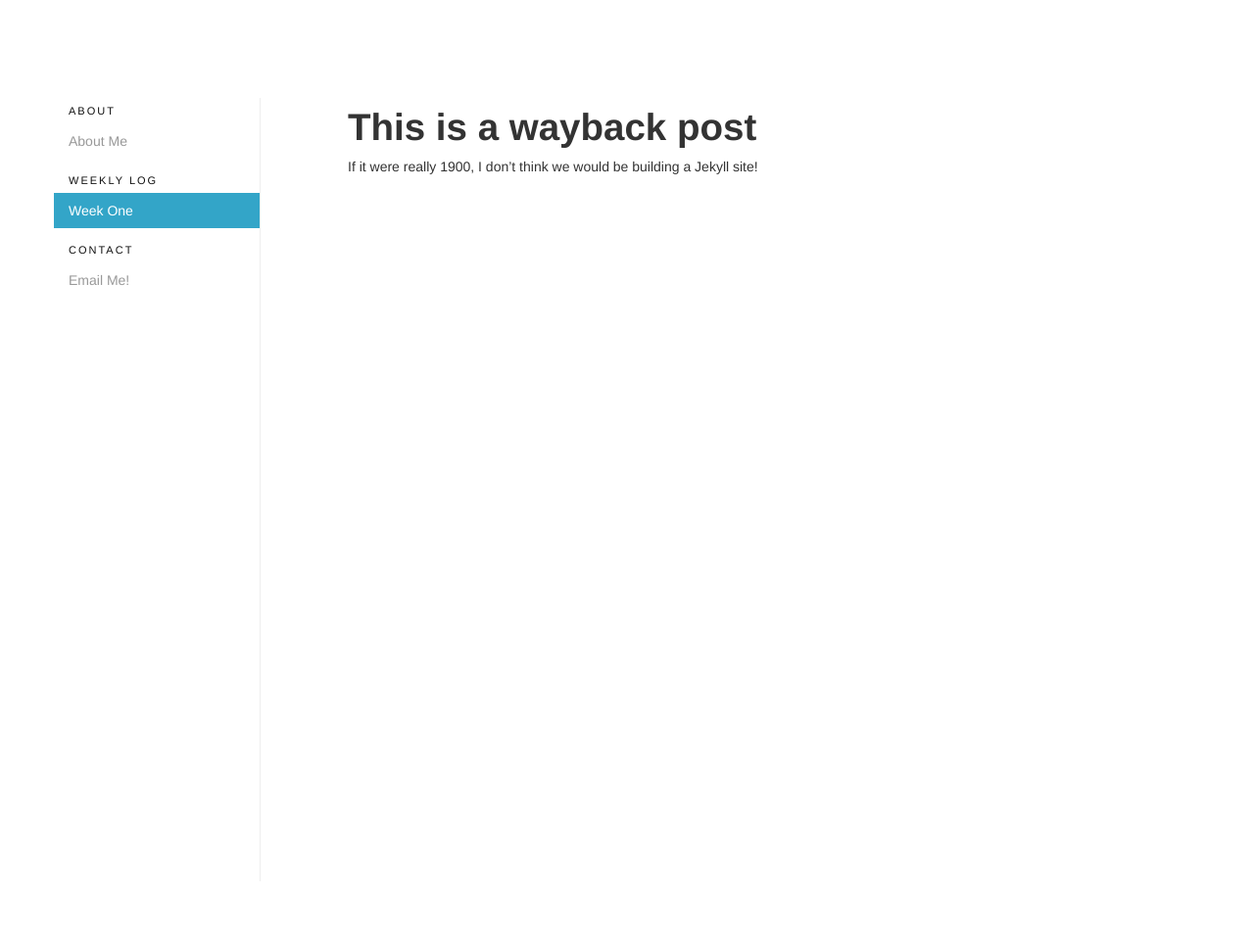
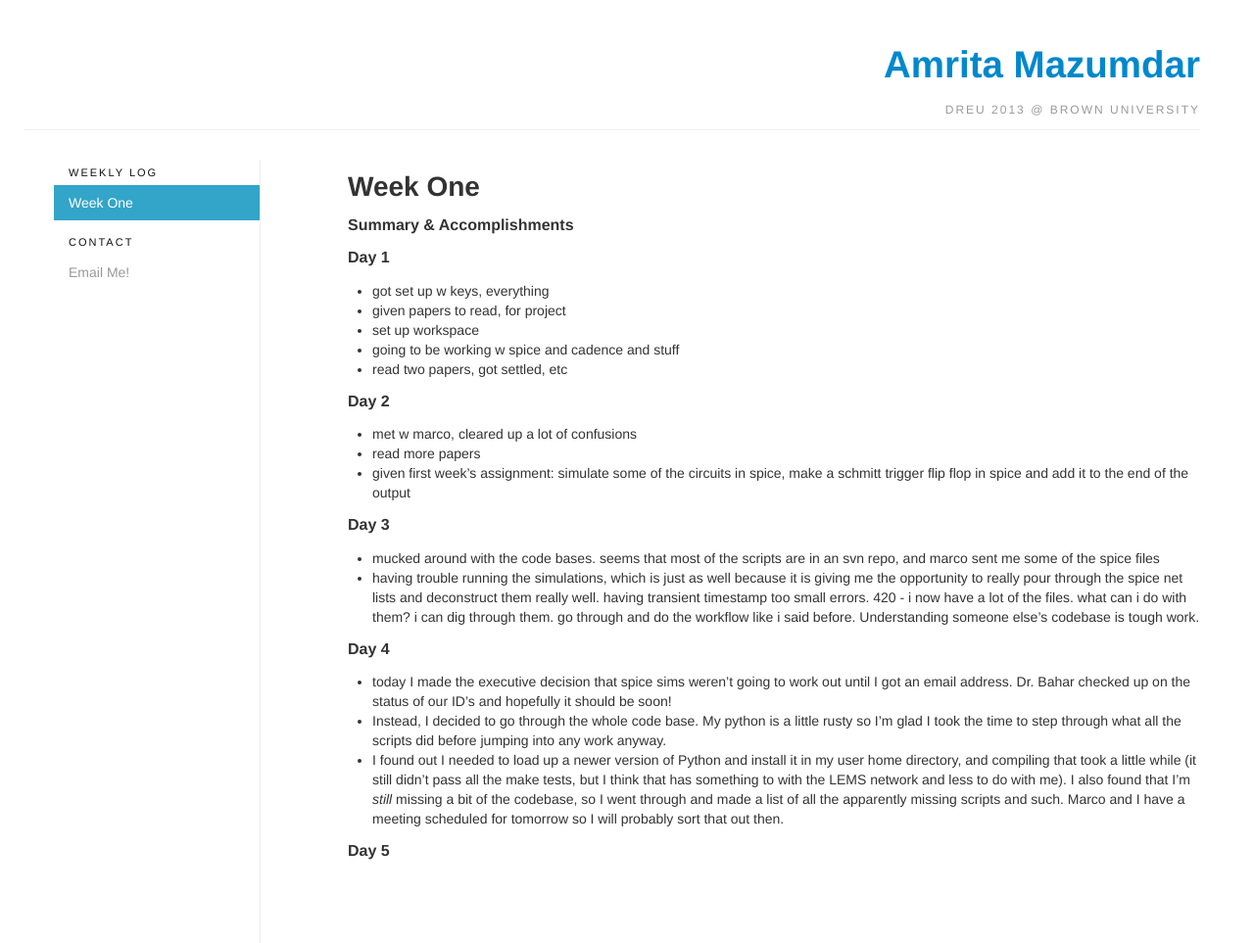
Before and after one commit to amritamaz/dreu-blog, a Jekyll site: the page built from _posts/2013-06-15-week-one.md, in a window 1280 px wide and 963 px high. Shown: the whole window at 98% size. Built offline with Jekyll 4.4.1, drawn with Linux system fonts in a browser that asks for light colours; nearby versions of some CDN libraries; Markdown is read by kramdown in place of the engine named in the settings.

Commit message:
wrote up some posts, formatting, welcome page

```diff
--- a/_layouts/default.html
+++ b/_layouts/default.html
@@ -8,10 +8,6 @@
     <meta name="author" content="">
     <!-- Le styles -->
     <link href="/assets/css/bootstrap.css" rel="stylesheet">
-    <style>
-      body { padding-top: 60px; /* 60px to make the container go all the way
-      to the bottom of the topbar */ }
-    </style>
     <link href="/assets/css/bootstrap-responsive.css" rel="stylesheet">
     <link href="/assets/css/style.css" rel="stylesheet">
     <!-- Le HTML5 shim, for IE6-8 support of HTML5 elements -->
@@ -22,9 +18,13 @@
   </head>
   <body>
     <div class="container">
-      <div class="row">
+      <div class="row" id="name">
+        <h1><a href="/">Amrita Mazumdar</a></h1>
+        <h2>DREU 2013 @ Brown University</h2>
+      </div>
+      <div class="row" id="bottom">
         <div class="span3">
-          <ul id="menu" class="nav nav-list" data-spy="affix">
+          <ul id="menu" class="nav nav-list">
           {% for category in site.categories %}
           <li class="nav-header">{{ category | first }}</li>
             {% for posts in category %}
--- a/_posts/2013-06-15-week-one.md
+++ b/_posts/2013-06-15-week-one.md
@@ -4,6 +4,48 @@ title: Week One
 category: weekly log
 ---
 
-# This is a wayback post
+# Week One
 
-If it were really 1900, I don't think we would be building a Jekyll site!
+## Summary & Accomplishments
+
+
+## Day 1
+ + got set up w keys, everything
+ + given papers to read, for project
+ + set up workspace
+ + going to be working w spice and cadence and stuff
+ + read two papers, got settled, etc
+
+## Day 2
+ + met w marco, cleared up a lot of confusions
+ + read more papers
+ + given first week's assignment: simulate some of the circuits in spice,
+ make a schmitt trigger flip flop in spice and add it to the end of the output
+
+
+## Day 3
+ + mucked around with the code bases. seems that most of the scripts are in an
+  svn repo, and marco sent me some of the spice files
+ + having trouble running the simulations, which is just as well because it is
+ giving me the opportunity to really pour through the spice net lists and
+ deconstruct them really well. having transient timestamp too small errors.
+ 420 - i now have a lot of the files. what can i do with them? i can dig through
+ them. go through and do the workflow like i said before.
+ Understanding someone else's codebase is tough work.
+
+## Day 4
+ + today I made the executive decision that spice sims weren't going to work out
+ until I got an email address. Dr. Bahar checked up on the status of our ID's
+ and hopefully it should be soon!
+ + Instead, I decided to go through the whole code base. My python is a little
+ rusty so I'm glad I took the time to step through what all the scripts did
+ before jumping into any work anyway.
+ + I found out I needed to load up a newer version of Python and install it
+ in my user home directory, and compiling that took a little while (it still
+ didn't pass all the make tests, but I think that has something to with the
+ LEMS network and less to do with me). I also found that I'm _still_ missing a
+ bit of the codebase, so I went through and made a list of all the apparently
+ missing scripts and such. Marco and I have a meeting scheduled for tomorrow
+ so I will probably sort that out then.
+
+## Day 5
--- a/assets/css/style.css
+++ b/assets/css/style.css
@@ -1,36 +1,13 @@
 body {
-  padding-top: 100px;
+  padding-top: 30px;
   font-family: Helvetica, sans-serif;
 }
-
-.navbar-inner {
-  padding: 5px 0px;
-  background-image: none;
-  background-color: rgba(0, 0, 0, 0.7);
-  box-shadow: none !important;
-  -webkit-box-shadow: none !important;
-  -moz-box-shadow: none !important;
+#name {
+  text-align: right;
+  margin-bottom: 10px;
 }
-
-.navbar .nav.pull-right li {
-  line-height: 42px
-}
-.navbar .nav.pull-right a {
-  margin-right: 40px;
-  text-decoration: none;
-  color: #ccc;
-  font-size: 13px;
-  font-weight: normal;
-  text-shadow: none;
-}
-.navbar .nav.pull-right li:last-child a {
-  margin-right: 0px;
-}
-.navbar .nav.pull-right a:hover {
-  color: #fff;
-}
-.navbar .nav.pull-right a.orange-button {
-  display: inline-block;
+#bottom{
+  padding-top: 20px;
 }
 
 #menu {
@@ -50,7 +27,6 @@ body {
   #menu {
     min-height: 0px;
     border: none;
-    position: static;
     width: auto;
     margin-bottom: 20px;
     border-bottom: 1px solid #eee;
@@ -75,23 +51,22 @@ body {
   color: #fff;
 }
 
-.orange-button {
-  display: inline-block;
-  line-height: 20px;
-  border-radius: 20px;
-  vertical-align: middle;
-  color: #ffffff !important;
-  background-image: linear-gradient(90deg, #dc534b 0%, #d96f5f 100%);
-  background-image: -moz-linear-gradient(90deg, #dc534b 0%, #d96f5f 100%);
-  background-image: -webkit-linear-gradient(90deg, #dc534b 0%, #d96f5f 100%);
-  box-shadow: 0 1px 3px rgba(0, 0, 0, .2)
-  padding: 0px 10px;
-}
-.orange-button {
+#name {
+  border-bottom: 1px solid #eee;
 }
 
-@media (max-width: 979px) {
-  body {
-    padding-top: 0px;
-  }
+#name h2{
+  font-size: 12px;
+  text-transform: uppercase;
+  letter-spacing: 2px;
+  font-weight: 300;
+  color: #999;
 }
+
+#post h1{
+  font-size: 28px;
+}
+
+#post h2{
+  font-size: 16px;
+}
```
Also changed, not shown: _posts/2013-06-10-about-me.md (+24 -4 lines), index.html (+5 -7 lines), assets/css/bootstrap.css.
